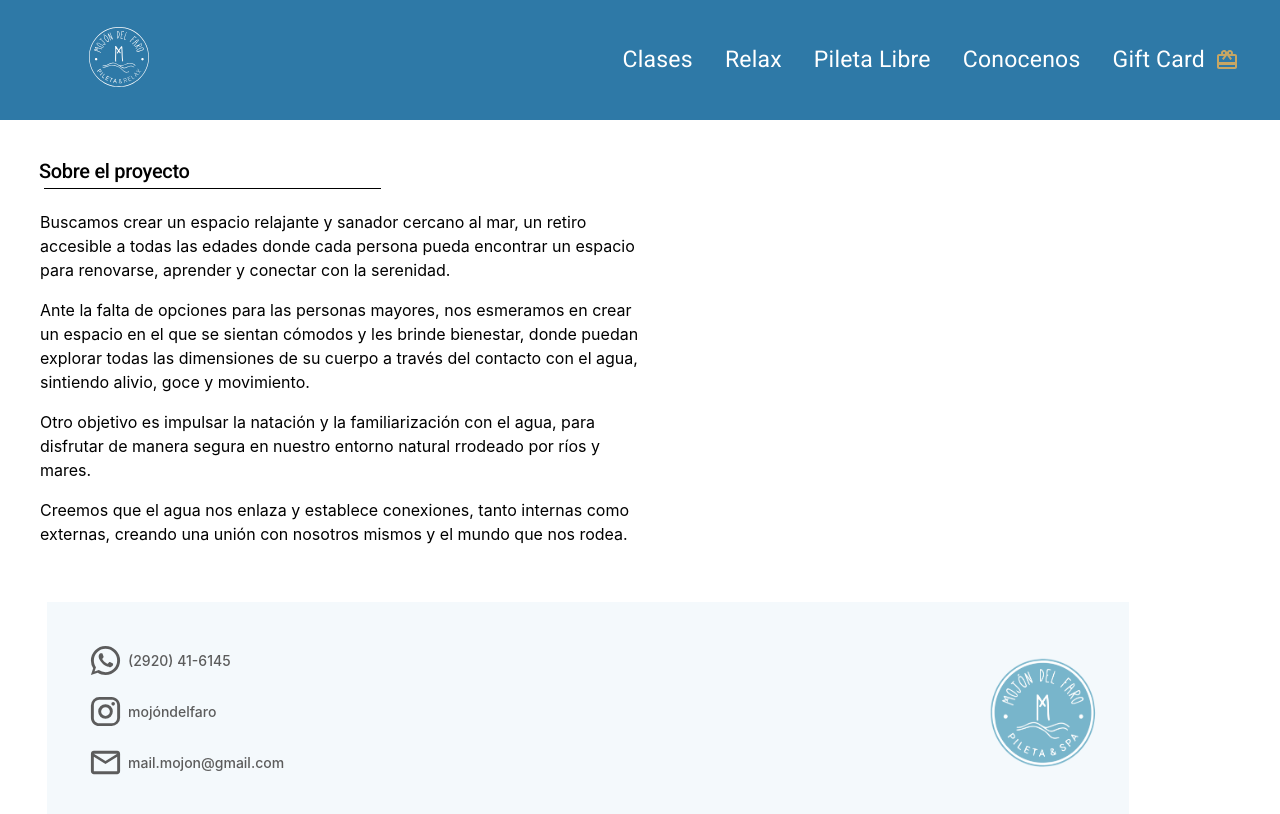
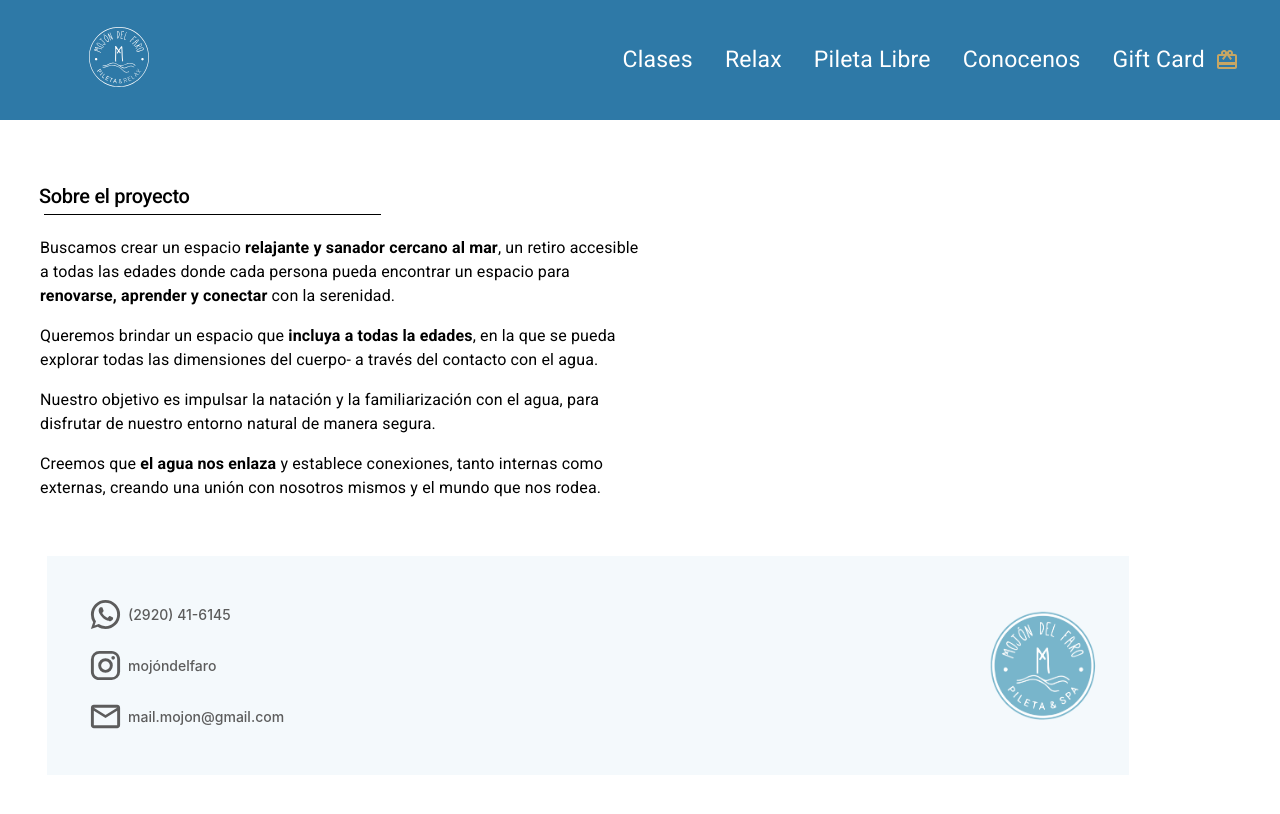
Before and after one commit to MateoFernandezBanchi/MojonDelFaro, a React (Vite) app: page /conocenos in a window 1280 px wide. Shown: the top 814 px of the page. Built offline with nearby package versions, Linux system fonts and the light colour scheme.

Commit message:
adjust boxmodeling

```diff
--- a/src/components/card/CardNormas.jsx
+++ b/src/components/card/CardNormas.jsx
@@ -10,46 +10,40 @@ const CardNormas = () => {
       <CardBlue>
         <Typography variant="h3" color={"white"} fontSize={"20px"}>
           <VolunteerActivismIcon sx={{ margin: "0 20px" }} />
-          Normas para disfrutar de nuestras instalaciones
+          Normas para disfrutar de la pileta
         </Typography>
         <List sx={{ listStyle: "circle", color: "white" }} className="listNormas">
           <ListItem>
             <Typography>
-              <span style={{ fontWeight: "bold" }}>Limpieza: </span>Mantén tu
-              cuerpo limpio y sin cremas ni maquillaje antes de ingresar.
+              <span style={{ fontWeight: "bold" }}>Limpieza: </span>Mantené tu cuerpo limpio y sin cremas ni maquillaje antes de ingresar.
             </Typography>
           </ListItem>
           <ListItem>
             <Typography>
               <span style={{ fontWeight: "bold" }}>Gorro de natación: </span>
-              Debes usar gorro; tenemos disponibles si no lo tienes.
+              Utilizá gorro; tenemos disponibles si no lo tenés.
             </Typography>
           </ListItem>
           <ListItem>
             <Typography>
               <span style={{ fontWeight: "bold" }}>Calzado adecuado: </span>{" "}
-              Utiliza calzado de goma antideslizante y evitar traer polvo o
-              arena.
+              Usá calzado de goma antideslizante y evitá traer polvo o arena.
             </Typography>
           </ListItem>
           <ListItem>
             <Typography>
-              <span style={{ fontWeight: "bold" }}>Duchas rápidas: </span>Usa las
-              duchas en el vestuario solo para enjuagues breves.
+              <span style={{ fontWeight: "bold" }}>Duchas rápidas: </span>Las duchas en el vestuario están pensadas solo para enjuagues breves.
             </Typography>
           </ListItem>
           <ListItem>
             <Typography>
-              <span style={{ fontWeight: "bold" }}>Ropa de natación: </span>Debes
-              llevar una malla de lycra ajustada y limpia para ingresar a la
-              piscina.
+              <span style={{ fontWeight: "bold" }}>Ropa de natación: </span>Llevá una malla limpia, de lycra, que quede pegada al cuerpo para ingresar a la piscina.
             </Typography>
           </ListItem>
         </List>
         <Typography color={"white"}>
-          Estas normas esta crear un espacio agradable y seguro. ¡Esperamos que
-          disfrutes de nuestros servicios! Si tienes alguna pregunta, no dudes
-          en preguntarnos.
+          Estas normas esta crear un espacio agradable y seguro.<br/> ¡Esperamos que
+          disfrutes de nuestros servicios! Si tenés alguna pregunta, no dudes en preguntarnos.
         </Typography>
       </CardBlue>
     </div>
--- a/src/pages/Clases.jsx
+++ b/src/pages/Clases.jsx
@@ -30,7 +30,7 @@ export const Clases = () => {
     <>
       <Box
         sx={{
-          margin: "15vh auto",
+          marginTop: "15vh",
           display: "flex",
           flexDirection: "column",
           gap: "5vh",
@@ -83,8 +83,8 @@ overflow:"hidden"
           </Typography>
         </CardAcordeon>
       </Box>
-      <Box sx={{ display: "flex", justifyContent: "center" }}>
-        <WhatsappButton text={"inscripciones"} />
+      <Box sx={{ display: "flex", justifyContent: "center", margin:"5vh auto" }}>
+        <WhatsappButton text={"Inscripciones"} />
       </Box>
       <CardNormas />
     </>
--- a/src/pages/Conocenos.jsx
+++ b/src/pages/Conocenos.jsx
@@ -11,8 +11,11 @@ import React from "react";
 const Conocenos = () => {
   return (
     <>
-      <Box className="conocenosContainer" sx={{ margin: "15vh auto 5vh auto", width:"90vw"}}>
-        <Box sx={{  margin: "0 15px" }}>
+      <Box
+        className="conocenosContainer"
+        sx={{ margin: "15vh auto 5vh auto", width: "90vw"}}
+      >
+        <Box sx={{ margin: "0 15px" }}>
           <Typography variant="h1" fontSize="20px" fontWeight={500}>
             Sobre el proyecto
           </Typography>
@@ -25,29 +28,37 @@ const Conocenos = () => {
             }}
           />
         </Box>
-        <List sx={{ color: "black", width:"80vw" }}>
+        <List sx={{ color: "black", width: "80vw" }}>
           <ListItem>
-            Buscamos crear un espacio relajante y sanador cercano al mar, un
-            retiro accesible a todas las edades donde cada persona pueda
-            encontrar un espacio para renovarse, aprender y conectar con la
-            serenidad.
+            <Typography>
+              Buscamos crear un espacio{" "}
+              <span>relajante y sanador cercano al mar</span>, un retiro
+              accesible a todas las edades donde cada persona pueda encontrar un
+              espacio para <span>renovarse, aprender y conectar</span> con la
+              serenidad.
+            </Typography>
           </ListItem>
           <ListItem>
-            Ante la falta de opciones para las personas mayores, nos esmeramos
-            en crear un espacio en el que se sientan cómodos y les brinde
-            bienestar, donde puedan explorar todas las dimensiones de su cuerpo
-            a través del contacto con el agua, sintiendo alivio, goce y
-            movimiento.
+            <Typography>
+              Queremos brindar un espacio que{" "}
+              <span>incluya a todas la edades</span>, en la que se pueda
+              explorar todas las dimensiones del cuerpo- a través del contacto
+              con el agua.
+            </Typography>
           </ListItem>
           <ListItem>
-            Otro objetivo es impulsar la natación y la familiarización con el
-            agua, para disfrutar de manera segura en nuestro entorno natural
-            rrodeado por ríos y mares.
+            <Typography>
+              Nuestro objetivo es impulsar la natación y la familiarización con
+              el agua, para disfrutar de nuestro entorno natural de manera
+              segura.
+            </Typography>
           </ListItem>
           <ListItem>
-            Creemos que el agua nos enlaza y establece conexiones, tanto
-            internas como externas, creando una unión con nosotros mismos y el
-            mundo que nos rodea.
+            <Typography>
+              Creemos que <span>el agua nos enlaza</span> y establece
+              conexiones, tanto internas como externas, creando una unión con
+              nosotros mismos y el mundo que nos rodea.
+            </Typography>
           </ListItem>
         </List>
       </Box>
--- a/src/pages/Inicio.jsx
+++ b/src/pages/Inicio.jsx
@@ -221,9 +221,8 @@ export const Inicio = () => {
               margin: "5vh auto",
             }}
           >
-              <GreenButton img="/assets/reactIcon.svg">
-              Quiero un turno
-            </GreenButton>
+              <WhatsappButton text="Quiero un turno"/>
+
           </Box>
         </Box>
         <Box className="horariosInicio horariosContainer">
@@ -310,9 +309,7 @@ export const Inicio = () => {
           Ofrecé relajación y serenidad con un voucher de acceso al hidromasaje
           y sauna, brindando un momento de calma y reconexión.
         </Typography>
-        <GreenButton img="/assets/reactIcon.svg">
-              Quiero un voucher
-            </GreenButton>
+        <WhatsappButton text="Quiero un voucher"/>
       </Box>
 
       <Box sx={{ width: "85vw", margin: "20px auto", padding: "8px 16px" }}>
--- a/src/pages/PiletaLibre.jsx
+++ b/src/pages/PiletaLibre.jsx
@@ -11,7 +11,7 @@ const PiletaLibre = () => {
   ScrollToTop();
   return (
     <>
-      <Box sx={{ margin: "20vh auto" }} className="piletaLibreContainer">
+      <Box sx={{ marginTop: "20vh", marginBottom:"10vh" }} className="piletaLibreContainer">
         <CardAcordeon
           imagen={"/assets/NatacionAdultos.png"}
           titulo={"Entrena a tu ritmo"}
@@ -45,7 +45,7 @@ const PiletaLibre = () => {
         </CardAcordeon>
       </Box>
       <Box sx={{ display: "flex", justifyContent: "center" }}>
-        <WhatsappButton text="turnos" />
+        <WhatsappButton text="Turnos" />
       </Box>
       <Box
         className="giftCardContainer"
--- a/src/pages/Relax.jsx
+++ b/src/pages/Relax.jsx
@@ -1,7 +1,7 @@
 import { Box, Typography } from "@mui/material";
 import React, { useEffect, useRef } from "react";
 import CardAcordeon from "../components/card/CardAcordeon";
-import { GreenButton } from "../components/button/WhatsappButton";
+import { GreenButton, WhatsappButton } from "../components/button/WhatsappButton";
 import CardNormas from "../components/card/CardNormas";
 import "./styles.css";
 import CardGiftcardIcon from "@mui/icons-material/CardGiftcard";
@@ -29,7 +29,7 @@ const Relax = () => {
   }
   return (
     <>
-      <Box sx={{ margin: "15vh 0", width:"100vw", overflow:"hidden" }}>
+      <Box sx={{ marginTop: "15vh", width:"100vw", overflow:"hidden" }}>
         <CardAcordeon
           imagen={"/assets/SaunaSeco.png"}
           titulo={"Sauna Seco"}
@@ -52,6 +52,9 @@ const Relax = () => {
           <span>Potenciá la experiencia del sauna combinandolo con nuestra pileta.</span> En la pileta vas a encontrar hidromasajes  y espacio para nadar. Esta combinación contribuye a <span>mejorar la postura y liberar tensiones profundas.</span> Sumergirse en este entorno acuático brinda una tranquilidad profunda a nivel mental y emocional. Tu <span>bienestar integral</span> es nuestra prioridad, y esta combinación de elementos está diseñada para ofrecerte un <span>rejuvenecimiento completo.</span>
           </Typography>
         </CardAcordeon>
+        <Box sx={{display:"flex", justifyContent:"flex-end", width:"90vw", marginTop:"5vh"}}>
+        <WhatsappButton text="Reservá"/>
+        </Box>
         <Box className="giftCardContainer" id="giftCard" ref={giftCard}>
           <Box className="giftTextContainer">
             <Box sx={{marginLeft:"10px"}}>
@@ -74,9 +77,7 @@ const Relax = () => {
               que se merece.
             </Typography>
             </Box>
-            <GreenButton img="/assets/reactIcon.svg">
-              Quiero un voucher
-            </GreenButton>
+            <WhatsappButton text="Quiero un voucher"/>
           </Box>
           <Box
             sx={{
--- a/src/pages/styles.css
+++ b/src/pages/styles.css
@@ -5,7 +5,6 @@
     flex-direction: column;
     justify-content: center;
     padding: 5vh 0;
-    margin-bottom: 10vh;
 }
 .piletaLibreContainer {
     width: 100vw;
```
Also changed, not shown: public/assets/ilustracion.png (added), public/assets/piletaDesktop.png.
